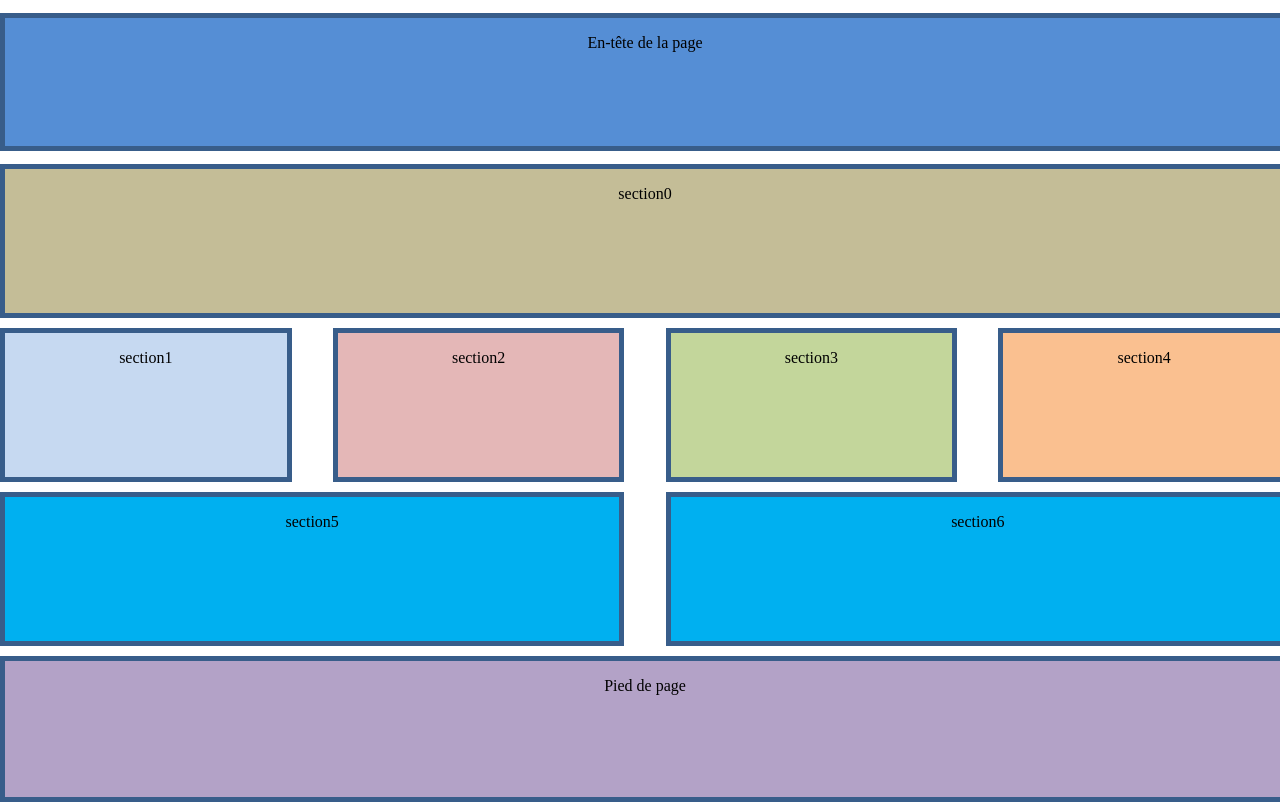
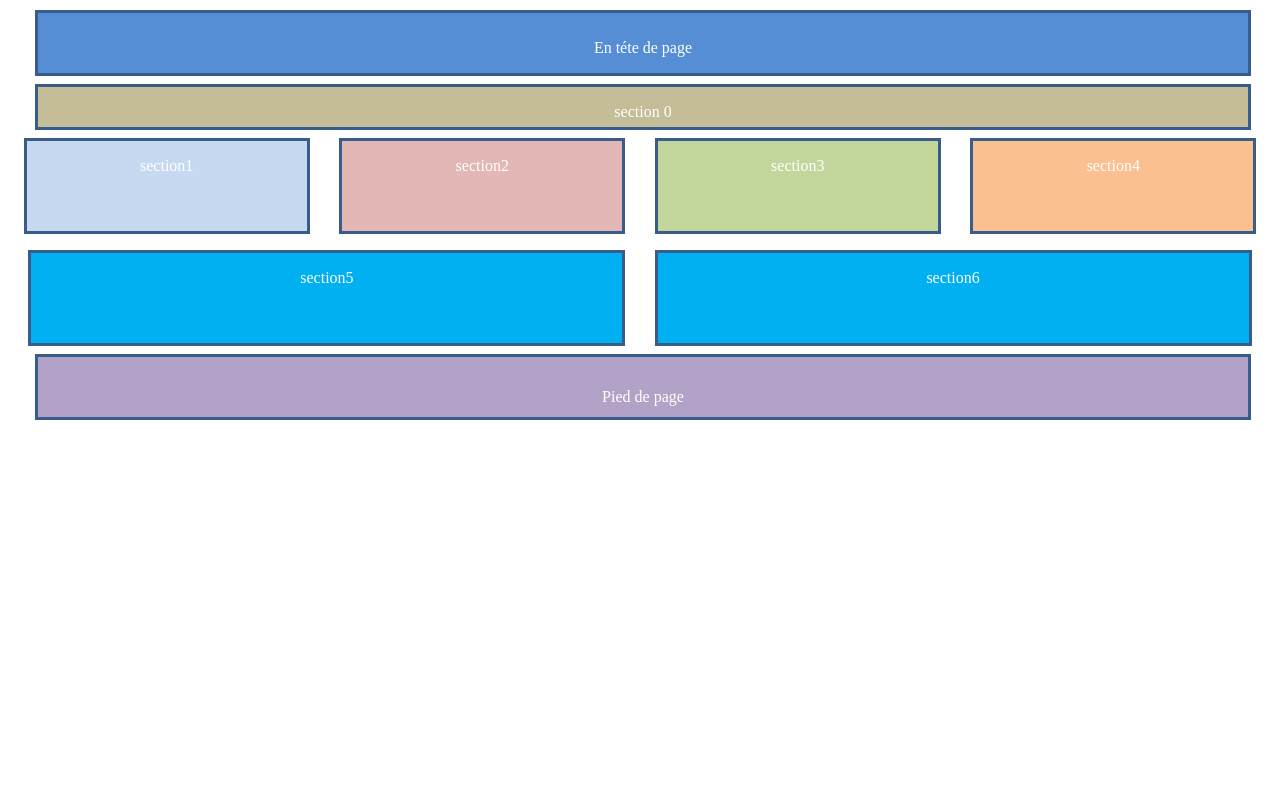
Before and after one commit to Omaima52/Omaima.github.io, a plain HTML site: page TP2/EX2_Q2responsive.html in a window 1280 px wide. Drawn offline with Linux system fonts and the light colour scheme.

Commit message:
Add files via upload

```diff
--- a/TP2/EX2_Q2responsive.html
+++ b/TP2/EX2_Q2responsive.html
@@ -1,7 +1,7 @@
 <!DOCTYPE html>
 <html >
   <head>
-
+    <meta >
     <title></title>
   <link rel="stylesheet" href="EX2responsive.css">
   </head>
@@ -9,50 +9,54 @@
 
 <div id="container">
 
-<header id="header">
-<p>En-tête de la page</p>
+<header style="height:60px;"id="header">
+<p style="padding-top:10px;">En téte de page</p>
 </header>
 
-<section id="section0">
-<p>
-  section0
-</p>
+<section style="height:40px;"id="section0">
+<p style="padding-top:0px;">section 0</p>
 </section>
-<section id="section1">
+
+<div id="quatresections">
+
+
+
+<section style="height:90px;" id="section1">
   <p>
   section1
   </p>
 </section>
-<section id="section2">
-  <p>
-    section2
+<section style="height:90px;"id="section2">
+  <p>section2
  </p>
 </section>
-<section id="section3">
+<section style="height:90px;"id="section3">
   <p>
-    section3
+section3 </p>
+</section>
+<section style="height:90px;"id="section4">
+  <p>
+section4 </p>
+</section>
+
+</div>
+
+<div id="deuxsecions">
+  <section style="height:90px;"id="section5">
+    <p>section5
  </p>
   </section>
-<section id="section4">
-  <p>
-    section4
-  </p>
-</section>
-<section id="section5">
-  <p>
-    section5
-  </p>
-</section>
-<section id="section6">
+  <section style="height:90px;"id="section6">
     <p>
       section6
    </p>
   </section>
+</div>
 
-<footer id="footer">
-  <p>
-    Pied de page
-  </p>
+
+<footer style="height:60px;"id="footer">
+  <p style="padding-top:15px;">
+Pied de page</p>
 </footer>
 
 
--- a/TP2/EX2responsive.css
+++ b/TP2/EX2responsive.css
@@ -1,121 +1,117 @@
-html, body {
-  height: 100%;
+body{
+
+  text-align: center;
+  margin:10px ;
+  color: white;
+}
+#header,#section0,#section1,#section2,#section3,#section4,#section5,,#section6,#footer{
+  border: 2px solid #385D8A;
+}
+
+
+
+/*
+Cas du Desktop /Laptop
+*/
+#container {
+
   width: 100%;
-  margin: 0;
-  padding: 0;
-  background-color: white;
+}
 
-}
-body {
+#quatresections,#deuxsecions {
+
+
+
+  margin-top: 8px;
+
   text-align: center;
 }
 
-body {
-  margin: 0;
-  padding: 0;
-}
-
-#container {
-  background-color: white;
-  height: 100%;
-  width: 100%;
-}
-
 #header {
-  border: 5px solid #385D8A;
+  border: 3px solid #385D8A;
   background-color: #558ed5;
-  position: absolute;
-  width: 100%;
-  height: 16%;
-  margin-top: 1%;
-  position: absolute;
-
+  width: 96%;
+  height: 40%;
+  margin-left: 2%;
 }
 
 #section0 {
-  border: 5px solid #385D8A;
+  border: 3px solid #385D8A;
   background-color: #c4bd97;
-  width: 100%;
-  margin-left: 0;
-  height: 18%;
-  position: absolute;
-  top: 20.5%;
+  margin-top: 8px;
+  width: 96%;
+  margin-left: 2%;
 }
 
 #section1 {
-  border: 5px solid #385D8A;
+  border: 3px solid #385D8A;
   background-color: #c6d9f1;
-  width: 22%;
-  height: 18%;
-  margin-left: 0;
-  position: absolute;
-  top: 41%;
+  width: 22.25%;
+  margin-left: 0%;
+  display: inline-block;
+  height: 50%;
 }
 
 #section2 {
-  border: 5px solid #385D8A;
+  border: 3px solid #385D8A;
   background-color: #e4b7b7;
-  width: 22%;
-  height: 18%;
-  position: absolute;
-  margin-left: 0;
-  left: 26%;
-  top: 41%;
+  width: 22.25%;
+  margin-left: 2%;
+  display: inline-block;
+  vertical-align: top;
 }
 
 #section3 {
-  border: 5px solid #385D8A;
+  border: 3px solid #385D8A;
   background-color: #c3d69b;
-  width: 22%;
-  height: 18%;
-  margin-left: 0;
-  position: absolute;
-  left: 52%;
-  top: 41%;
+  width: 22.25%;
+  margin-left: 2%;
+  display: inline-block;
+  vertical-align: top;
 }
 
 #section4 {
-  border: 5px solid #385D8A;
+  border: 3px solid #385D8A;
   background-color: #fac090;
-  width: 22%;
-  height: 18%;
-  position: absolute;
-  left: 78%;
-  top: 41%;
+  width: 22.25%;
+  margin-left: 2%;
+  display: inline-block;
+  vertical-align: top;
 }
 
 #section5 {
-  border: 5px solid #385D8A;
+  border: 3px solid #385D8A;
   background-color: #00b0f0;
-  width: 48%;
-  height: 18%;
-  position: absolute;
-  top: 61.5%;
+  width: 46.9%;
+  margin-left:0%;
+  height: 60%;
+
+  margin-top: 8px;
+  display: inline-block;
 }
 
 #section6 {
-  border: 5px solid #385D8A;
+  border: 3px solid #385D8A;
   background-color: #00b0f0;
-  position: absolute;
-  width: 48%;
-  height: 18%;
-  left: 52%;
-  top: 61.5%;
+  width: 46.9%;
+  margin-left: 2%;
+
+  vertical-align: top;
+  margin-top: 8px;
+  display: inline-block;
 }
 
 #footer {
-  border: 5px solid #385D8A;
+  border: 3px solid #385D8A;
   background-color: #b3a2c7;
-  position: absolute;
-  width: 100%;
-  height: 17%;
-  top: 82%;
+  margin-top: 8px;
+  width: 96%;
+  margin-left: 2%;
 }
 
-/*s’affiche sur les téléphones
-mobiles sous forme d’une pile qui commence par la zone « en-tête » suivie des sections de 0 à
-6 (dans l’ordre des chiffres) puis la zone « pied de page »*/
-@media (max-width: 50%) {
+
+
+@media (max-width: 500px) {
   #footer, #header, #section0 {
     width: 100%;
     display: block;
@@ -151,11 +147,60 @@ mobiles sous forme d’une pile qui commence par la zone « en-tête » suivie d
     display: block;
     width: 100%;
     margin-top: 8px;
+    margin-left: 2%;
   }
 
   #section6 {
     display: block;
     width: 100%;
     margin-top: 8px;
+    margin-left: 2%;
   }
 }
+
+
+/*
+Tablets
+*/
+@media (min-width: 501px) and (max-width: 1024px) {
+  #section1 {
+    width: 46.5%;
+    margin-left: 2%;
+    margin-top: 0;
+  }
+
+  #section2 {
+    width: 46.5%;
+    margin-left: 2.5%;
+  }
+
+  #section3 {
+    width: 46.5%;
+    margin-left: 2%;
+    margin-top: 8px;
+  }
+
+  #section4 {
+    width: 46.5%;
+    margin-left: 2.5%;
+    margin-top: 8px;
+  }
+
+  #section5 {
+    display: block;
+    width: 96%;
+    margin-left: 2%;
+
+
+  }
+
+  #section6 {
+    margin-top: 1%;
+    display: block;
+    width: 96%;
+  }
+}
+
+/*
+tÃŠlÃŠphone
+*/
```
Lines whose indentation alone changed are shown as unchanged.
